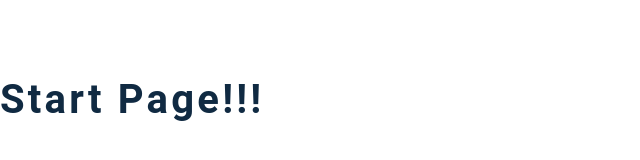
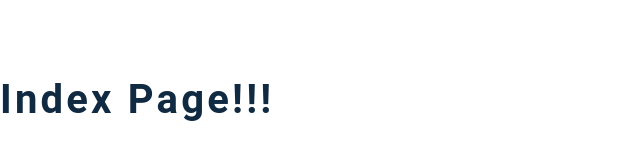
Before and after one commit to mig-25/starter-portfolio, a Gatsby site: page / in a window 1280 px wide. Shown: the whole page, without its empty margins (0-640 px from the left). Built offline with nearby package versions, Linux system fonts and the light colour scheme; Gatsby itself is replaced by a stand-in of ours.

Commit message:
makefile test

```diff
--- a/src/pages/index.js
+++ b/src/pages/index.js
@@ -7,6 +7,6 @@ import Jobs from "../components/Jobs"
 import Projects from "../components/Projects"
 import Blogs from "../components/Blogs"
 export default () => {
-  return <h2>Start page!!!</h2>
+  return <h2>Index page!!!</h2>
 }
 // ...GatsbyImageSharpFluid
```
